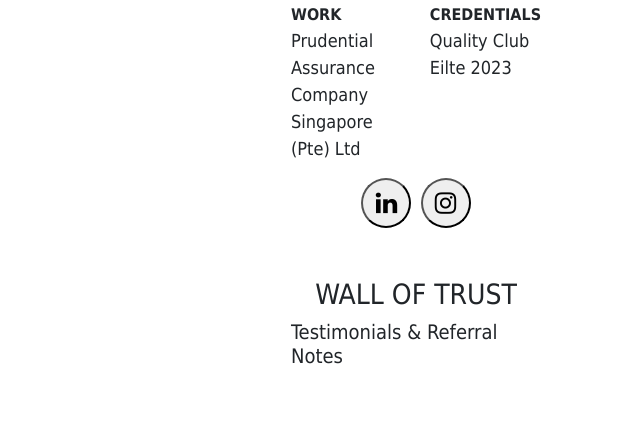
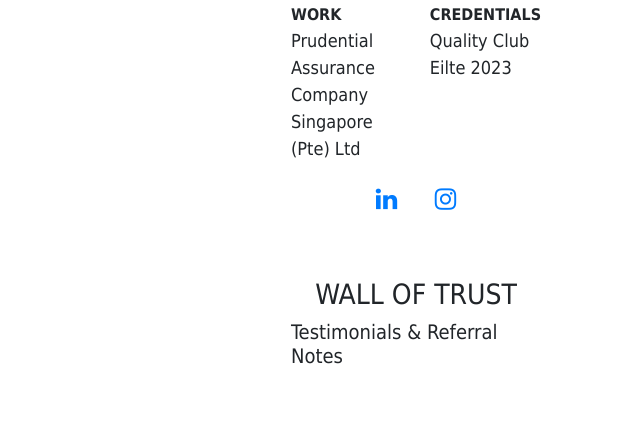
Before and after one commit to Yongquan96/zaniel, a plain HTML site: page index.html in a window 1280 px wide. Shown: the part 1786-2207 px from the top of the page, without its empty margins (640-1280 px from the left). Drawn offline with nearby package versions, Linux system fonts and the light colour scheme.

Commit message:
Add files via upload

```diff
--- a/index.html
+++ b/index.html
@@ -115,14 +115,14 @@
        </div>
 
        <div class="row socialbadge d-flex justify-content-center">
-            <button type="button" class="btn-circle">
+            <a href="https://www.linkedin.com/in/zaniel-lim/" class="btn-circle">
               <i class="fa fa-linkedin" aria-hidden="true"></i>
-            </button>
+            </a>
             &nbsp;&nbsp;
-            <button type="button" class="btn-circle">
+            <a href="https://www.instagram.com/planningwithzan/" class="btn-circle">
               <i class="fa fa-instagram" aria-hidden="true"></i>
 
-            </button>
+            </a>
        </div>
 
        <div class="row walloftrust d-flex justify-content-center">
```
